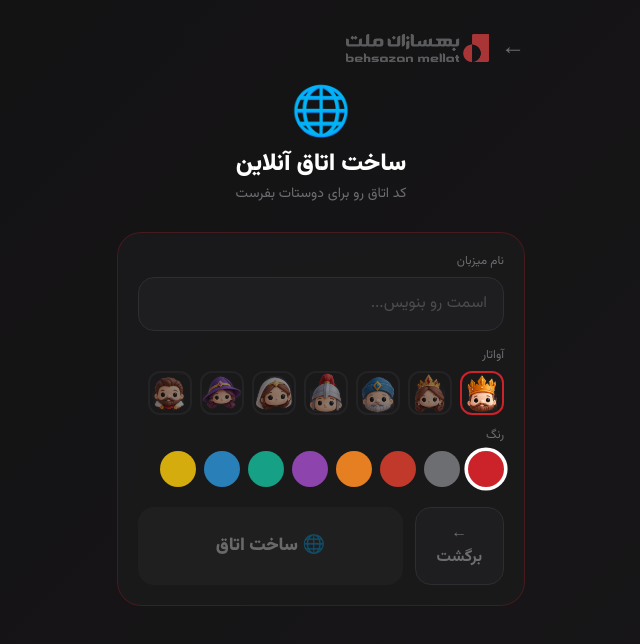
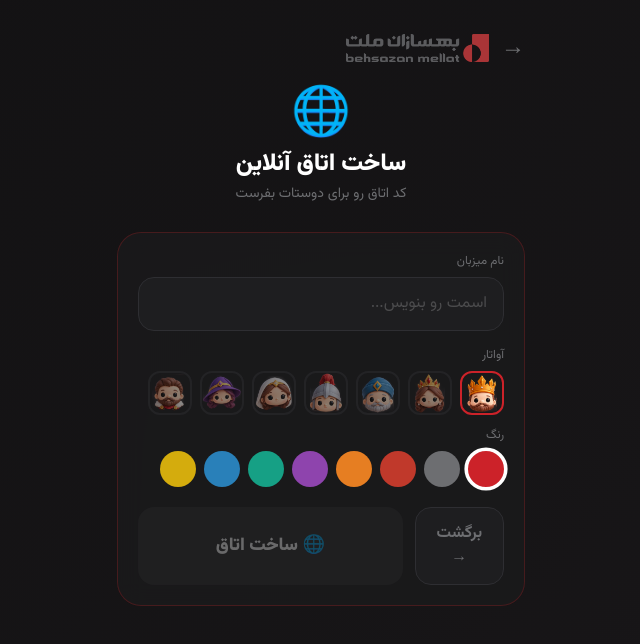
Before and after one commit to uxteambehsazan-commits/256, a React (Vite) app: page / in a window 1280 px wide. Both pictures are taken after a click on the button "🌐 اتاق آنلاین". Shown: the top 644 px of the page, without its empty margins (319-959 px from the left). Built offline with nearby package versions, Linux system fonts and the light colour scheme; the HTML template or start-up script is replaced by a standard one.

Commit message:
Swap join/local buttons, fix back arrow direction for RTL

```diff
--- a/src/screens/Home.tsx
+++ b/src/screens/Home.tsx
@@ -49,7 +49,7 @@ function BackBtn({ onBack }: { onBack: () => void }) {
   return (
     <button onClick={onBack} className="btn-game py-3.5 px-5 rounded-2xl font-bold text-base"
       style={{ background: '#1e1e20', border: '1.5px solid #2e2e32', color: '#6D6E71' }}>
-      ← برگشت
+      برگشت →
     </button>
   )
 }
@@ -136,7 +136,7 @@ export default function Home({ dispatch, onOnlineCreate, onOnlineJoin, onShowSco
     <div className="h-full flex flex-col overflow-y-auto">
       <div className="flex-1 flex flex-col gap-5 p-5 pt-8 max-w-md mx-auto w-full">
         <div className="flex items-center gap-3">
-          <button onClick={goBack} className="btn-game text-2xl" style={{ color: '#6D6E71' }}>←</button>
+          <button onClick={goBack} className="btn-game text-2xl" style={{ color: '#6D6E71' }}>→</button>
           <img src={bmLogo} alt="" className="h-7 object-contain opacity-80" />
         </div>
         <div className="text-center py-2">
@@ -163,7 +163,7 @@ export default function Home({ dispatch, onOnlineCreate, onOnlineJoin, onShowSco
     <div className="h-full flex flex-col overflow-y-auto">
       <div className="flex-1 flex flex-col gap-5 p-5 pt-8 max-w-md mx-auto w-full">
         <div className="flex items-center gap-3">
-          <button onClick={goBack} className="btn-game text-2xl" style={{ color: '#6D6E71' }}>←</button>
+          <button onClick={goBack} className="btn-game text-2xl" style={{ color: '#6D6E71' }}>→</button>
           <img src={bmLogo} alt="" className="h-7 object-contain opacity-80" />
         </div>
         <div className="text-center py-2">
@@ -193,7 +193,7 @@ export default function Home({ dispatch, onOnlineCreate, onOnlineJoin, onShowSco
     <div className="h-full flex flex-col overflow-y-auto">
       <div className="flex-1 flex flex-col gap-5 p-5 pt-8 max-w-md mx-auto w-full">
         <div className="flex items-center gap-3">
-          <button onClick={goBack} className="btn-game text-2xl" style={{ color: '#6D6E71' }}>←</button>
+          <button onClick={goBack} className="btn-game text-2xl" style={{ color: '#6D6E71' }}>→</button>
           <img src={bmLogo} alt="" className="h-7 object-contain opacity-80" />
         </div>
         <div className="text-center py-2">
@@ -263,15 +263,15 @@ export default function Home({ dispatch, onOnlineCreate, onOnlineJoin, onShowSco
         </button>
 
         <div className="flex gap-2">
+          <button onClick={() => setStep('join')}
+            className="btn-game flex-1 rounded-2xl font-bold text-white"
+            style={{ padding: 'clamp(0.6rem,2.5vw,1rem) 0.5rem', fontSize: 'clamp(0.75rem,3.5vw,0.875rem)', background: 'rgba(204,34,41,0.08)', border: '1.5px solid #CC222940' }}>
+            🔑 ورود با کد
+          </button>
           <button onClick={() => setStep('create-local')}
             className="btn-game flex-1 rounded-2xl font-bold text-white"
             style={{ padding: 'clamp(0.6rem,2.5vw,1rem) 0.5rem', fontSize: 'clamp(0.75rem,3.5vw,0.875rem)', background: 'rgba(109,110,113,0.1)', border: '1.5px solid #6D6E7140' }}>
             🎮 یک دستگاه
-          </button>
-          <button onClick={() => setStep('join')}
-            className="btn-game flex-1 rounded-2xl font-bold text-white"
-            style={{ padding: 'clamp(0.6rem,2.5vw,1rem) 0.5rem', fontSize: 'clamp(0.75rem,3.5vw,0.875rem)', background: 'rgba(204,34,41,0.08)', border: '1.5px solid #CC222940' }}>
-            🔑 ورود با کد
           </button>
         </div>
 
--- a/src/screens/Lobby.tsx
+++ b/src/screens/Lobby.tsx
@@ -77,7 +77,7 @@ export default function Lobby({ state, dispatch, session }: Props) {
             onClick={() => dispatch({ type: 'NEW_PLAYERS' })}
             className="btn-game flex-shrink-0 text-sm px-3 py-1.5 rounded-xl font-bold"
             style={{ background: '#1e1e20', border: '1px solid #2e2e32', color: '#6D6E71' }}>
-            ← خروج
+            خروج →
           </button>
           <div className="flex-1 text-center">
             <span className="font-display font-black text-white text-base">{GAME_NAME}</span>
```
